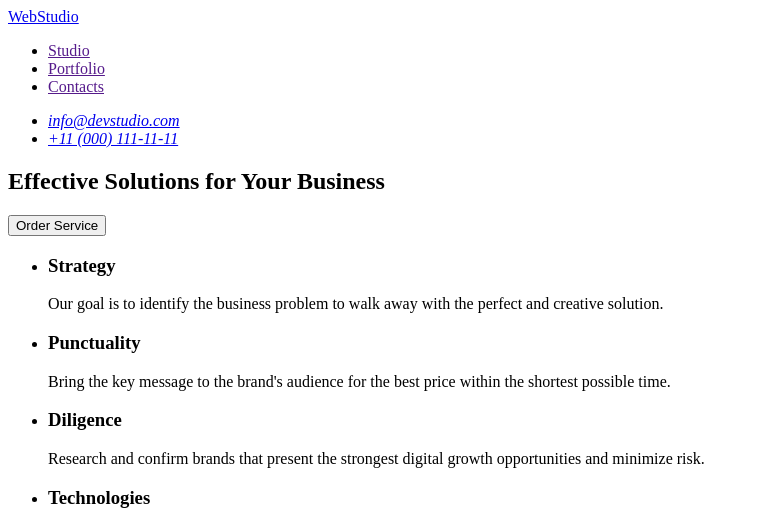
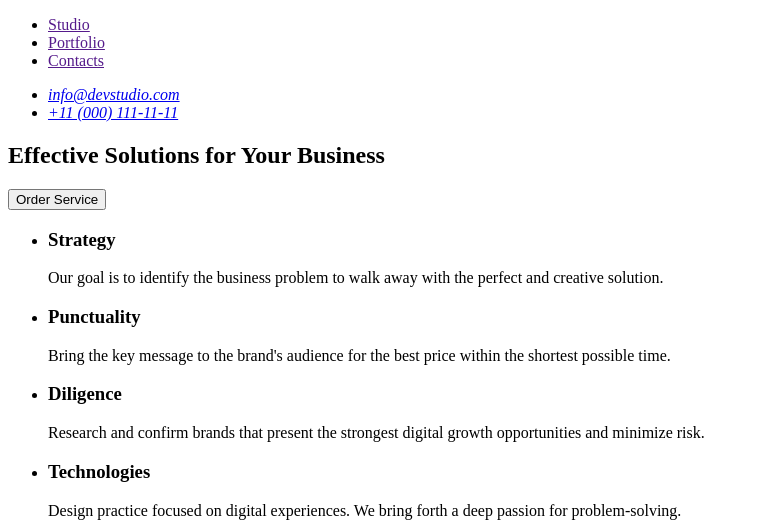
Before and after one commit to Ferst1/goit-markup-hw-01, a plain HTML site: page index.html in a window 1280 px wide. Shown: the top 525 px of the page, without its empty margins (0-759 px from the left). Drawn offline with Linux system fonts and the light colour scheme.

Commit message:
Update index.html

```diff
--- a/index.html
+++ b/index.html
@@ -9,7 +9,6 @@
   <body>
     <header>
       <nav>
-        <a href="./index.html ">WebStudio</a>
         <ul>
           <li><a href="">Studio</a></li>
           <li><a href="">Portfolio</a></li>
@@ -145,7 +144,7 @@
     </main>
     <!-- footer -->
     <footer>
-      <a href="./index.html ">WebStudio</a>
+      <a href="">WebStudio</a>
       <p>
         Increase the flow of customers and sales for your business with digital
         marketing & growth solutions.
```
